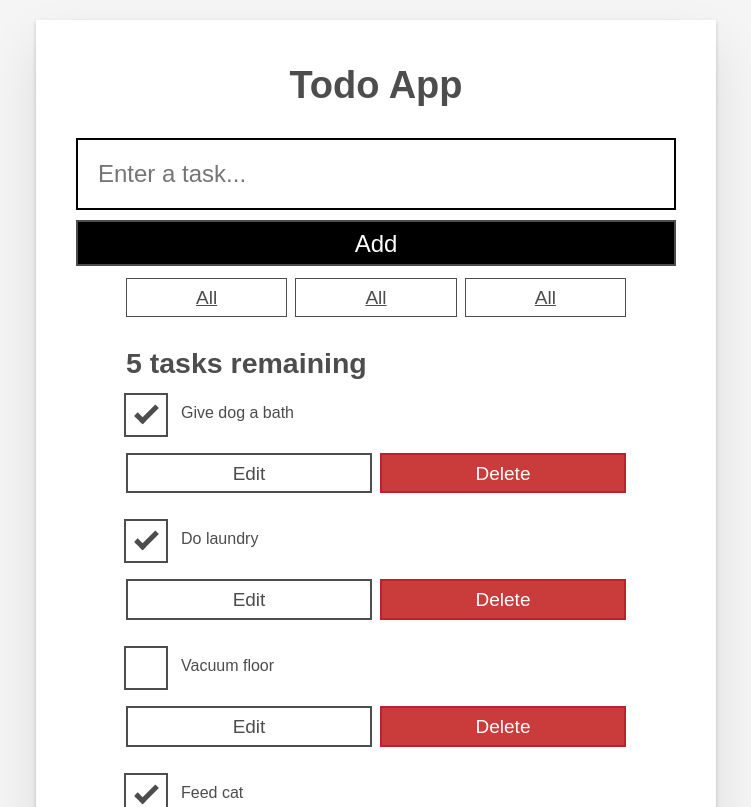
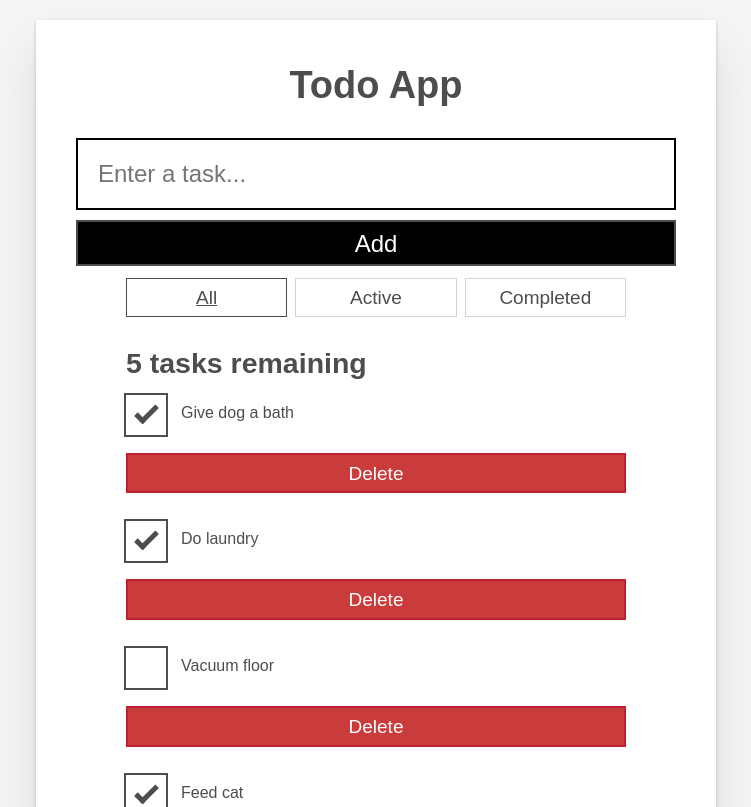
Before and after one commit to ihatepineapple/todo-app, a React (Create React App) app: page / in a window 1280 px wide. Shown: the top 807 px of the page, without its empty margins (264-1015 px from the left). Built offline with nearby package versions, Linux system fonts and the light colour scheme.

Commit message:
app working

```diff
--- a/src/App.js
+++ b/src/App.js
@@ -5,17 +5,25 @@
 import Form from "./components/form.js";
 import FilterButton from "./components/FilterButton.js";
 
+const FILTER_MAP = {
+  All: () => true,
+  Active: (task) => !task.complete,
+  Completed: (task) => task.complete,
+};
+
+const FILTER_NAMES = Object.keys(FILTER_MAP);
+
 function App(props) {
   const [tasks, setTasks] = useState(props.tasks);
-  console.log(tasks);
+  const [filter, setFilter] = useState("All");
 
   function toggleTaskCompleted(id) {
-    const updatedTasks = tasks.map(task => {
-      console.log(tasks[0])
+    const updatedTasks = tasks.map((task) => {
+      console.log(tasks[0]);
       if (id === task.id) {
         // use object spread to make a new object
         // whose `completed` prop has been inverted
-        return {...task, complete: !task.complete}
+        return { ...task, complete: !task.complete };
       }
       return task;
     });
@@ -23,11 +31,13 @@
   }
 
   function deleteTask(id) {
-    const remainingTasks = tasks.filter(task => id !== task.id);
+    const remainingTasks = tasks.filter((task) => id !== task.id);
     setTasks(remainingTasks);
   }
 
-  const taskList = tasks.map((task) => (
+  const taskList = tasks
+    .filter(FILTER_MAP[filter])
+    .map((task) => (
       <Todo
         id={task.id}
         name={task.name}
@@ -38,9 +48,17 @@
       />
     ));
 
+  const filterList = FILTER_NAMES.map((name) => (
+    <FilterButton
+      key={name}
+      name={name}
+      isPressed={name === filter}
+      setFilter={setFilter}
+    />
+  ));
 
   function addTask(name) {
-    const newTask = { id:"todo-" + nanoid(), name: name, completed: false };
+    const newTask = { id: "todo-" + nanoid(), name: name, completed: false };
     setTasks([...tasks, newTask]);
   }
 
@@ -52,11 +70,7 @@
       <h1>Todo App</h1>
       <Form addTask={addTask} />
 
-      <div className="filters btn-group stack-exception">
-        <FilterButton />
-        <FilterButton />
-        <FilterButton />
-      </div>
+      <div className="filters btn-group stack-exception">{filterList}</div>
 
       <h2 id="list-heading">{headingText}</h2>
       <ul
--- a/src/components/FilterButton.js
+++ b/src/components/FilterButton.js
@@ -2,9 +2,14 @@
 
 function FilterButton(props) {
   return (
-    <button type="button" className="btn toggle-btn" aria-pressed="true">
+    <button
+      type="button"
+      className="btn toggle-btn"
+      aria-pressed={props.isPressed}
+      onClick={() => props.setFilter(props.name)}
+    >
       <span className="visually-hidden">Show </span>
-      <span>all </span>
+      <span>{props.name} </span>
       <span className="visually-hidden"> tasks</span>
     </button>
   );
--- a/src/components/todo.js
+++ b/src/components/todo.js
@@ -15,9 +15,6 @@
         </label>
       </div>
       <div className="btn-group">
-        <button type="button" className="btn">
-          Edit <span className="visually-hidden">Eat</span>
-        </button>
         <button type="button" className="btn btn__danger" onClick={() => props.deleteTask(props.id)}>
           Delete <span className="visually-hidden">Eat</span>
         </button>
```
Lines whose indentation alone changed are shown as unchanged.
